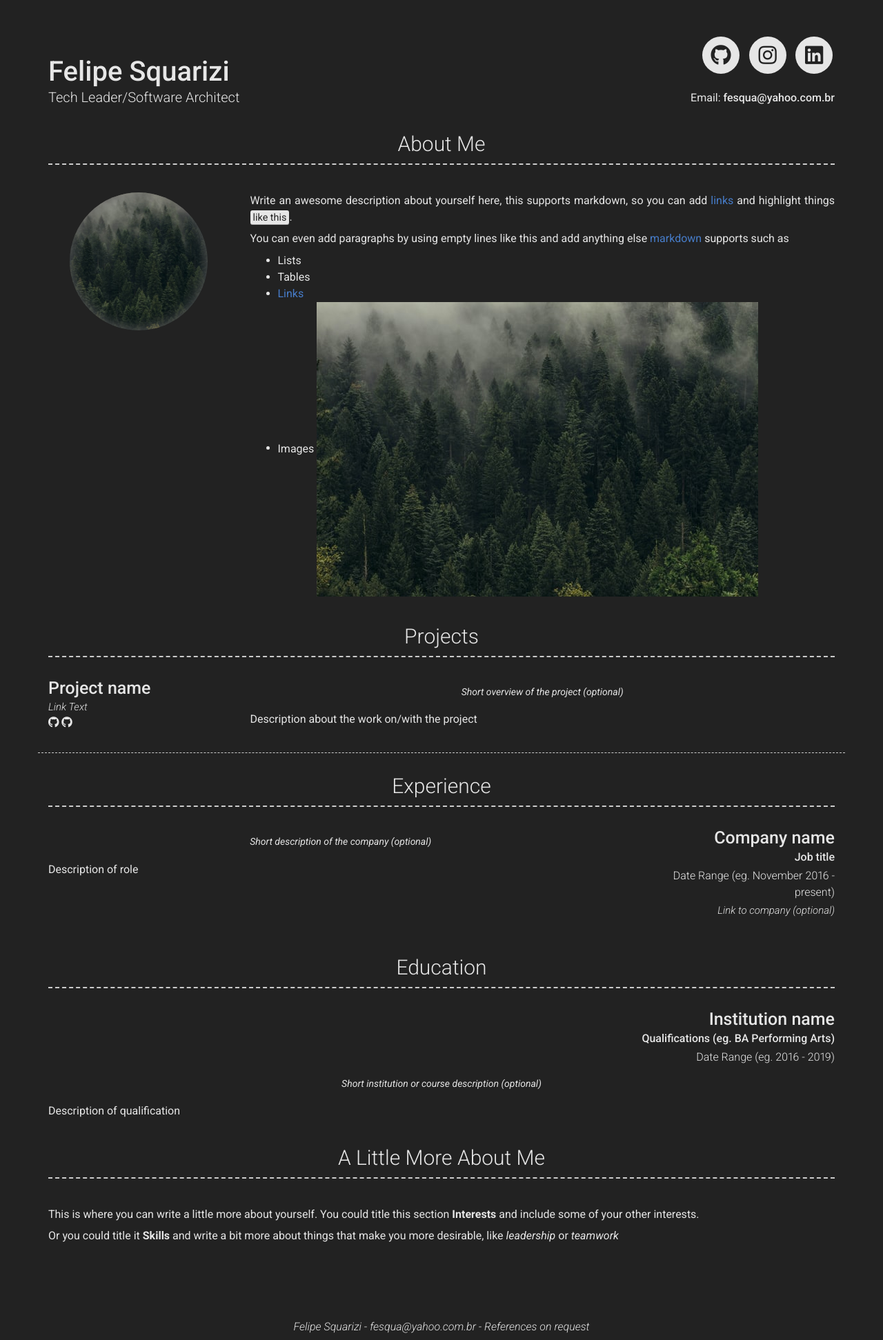
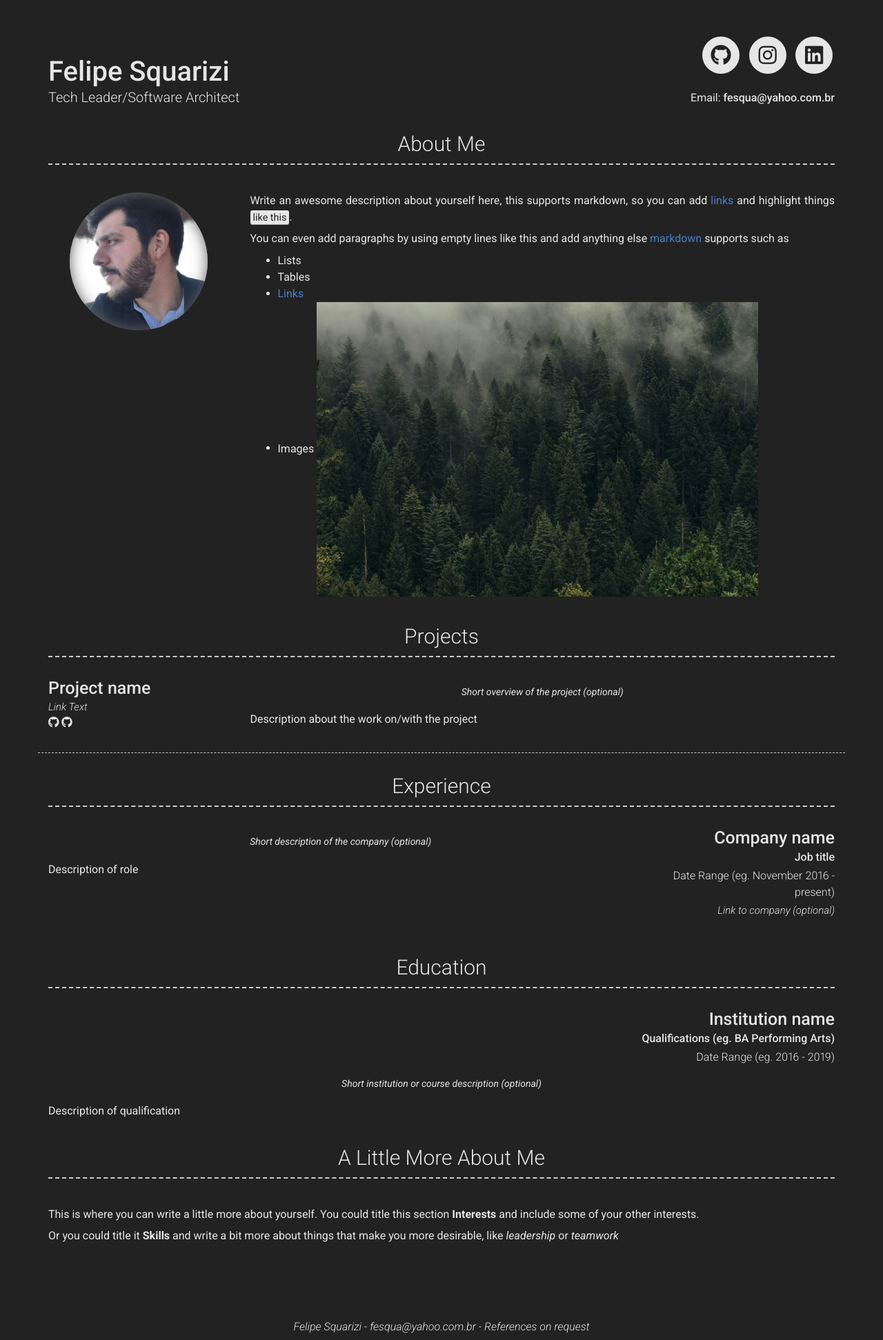
Before and after one commit to squarizi/squarizi.github.io, a Jekyll site: the page built from index.md, in a window 1280 px wide. Shown: the whole page at 69% size. Built offline with Jekyll 4.4.1, drawn with Linux system fonts in a browser that asks for light colours; nearby versions of some CDN libraries.

Commit message:
uploading image profile

```diff
--- a/_config.yml
+++ b/_config.yml
@@ -50,7 +50,7 @@ linkedin_username: felipe-squarizi-8ba5117b
 
 # About Section
 # about_title: About Me (Use this to override about section title)
-about_profile_image: /images/landscape-trees.jpg
+about_profile_image: /images/squarizi.png
 about_content: | # this will include new lines to allow paragraphs
   Write an awesome description about yourself here, this supports markdown, so you can add [links](http://foobar.com) and highlight things <mark>like this</mark>.
 
```
Also changed, not shown: images/squarizi.png (added).
